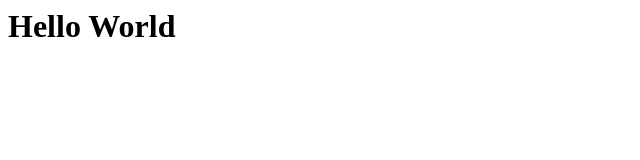
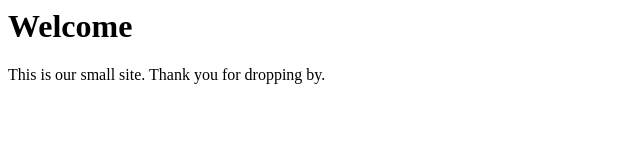
Before and after one commit to D-B-T/Small-Site, a plain HTML site: page index.html in a window 1280 px wide. Shown: the whole page, without its empty margins (0-640 px from the left). Drawn offline with Linux system fonts and the light colour scheme.

Commit message:
Update index.html

```diff
--- a/index.html
+++ b/index.html
@@ -1 +1,3 @@
-<h1>Hello World</h1>
+<h1>Welcome</h1>
+
+<p>This is our small site. Thank you for dropping by.</p>
```
